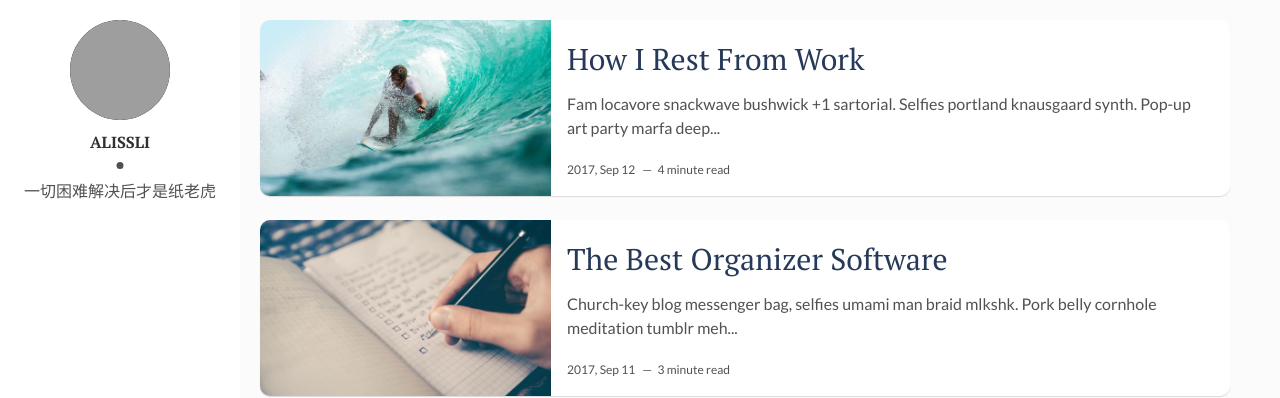
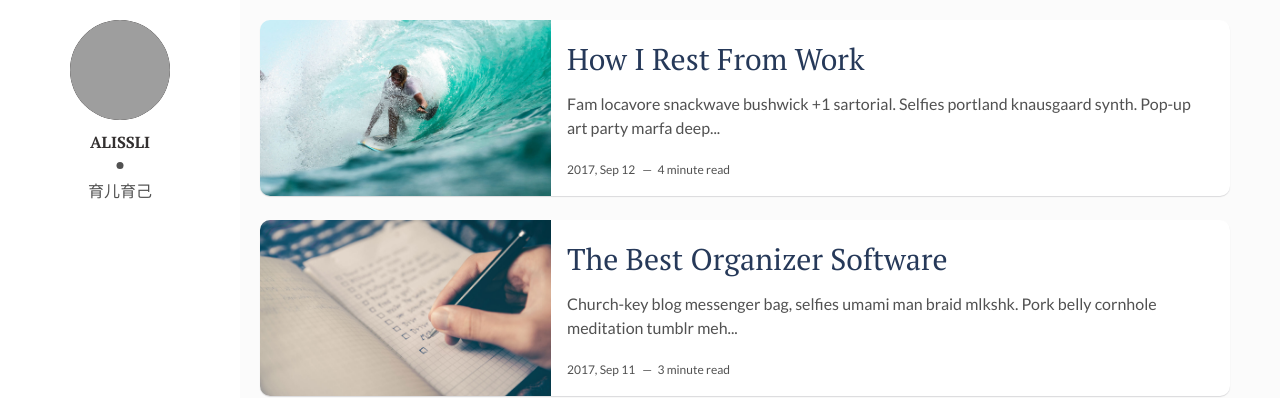
Before and after one commit to alissli/alissli01.github.io, a Jekyll site: the page built from index.html, in a window 1280 px wide. Shown: the top 398 px of the page. Built offline with Jekyll 4.4.1, drawn with Linux system fonts in a browser that asks for light colours; grey boxes are pictures that could not be loaded.

Commit message:
Update _config.yml

```diff
--- a/_config.yml
+++ b/_config.yml
@@ -5,9 +5,9 @@ permalink: /:title /github-pages
 
 author: alissli
 author-img:
-about-author: 一切困难解决后才是纸老虎
+about-author: 育儿育己
 facebook:
-github:
+github: alissli
 email: 45923432@qq.com
 
 # Disqus
```
